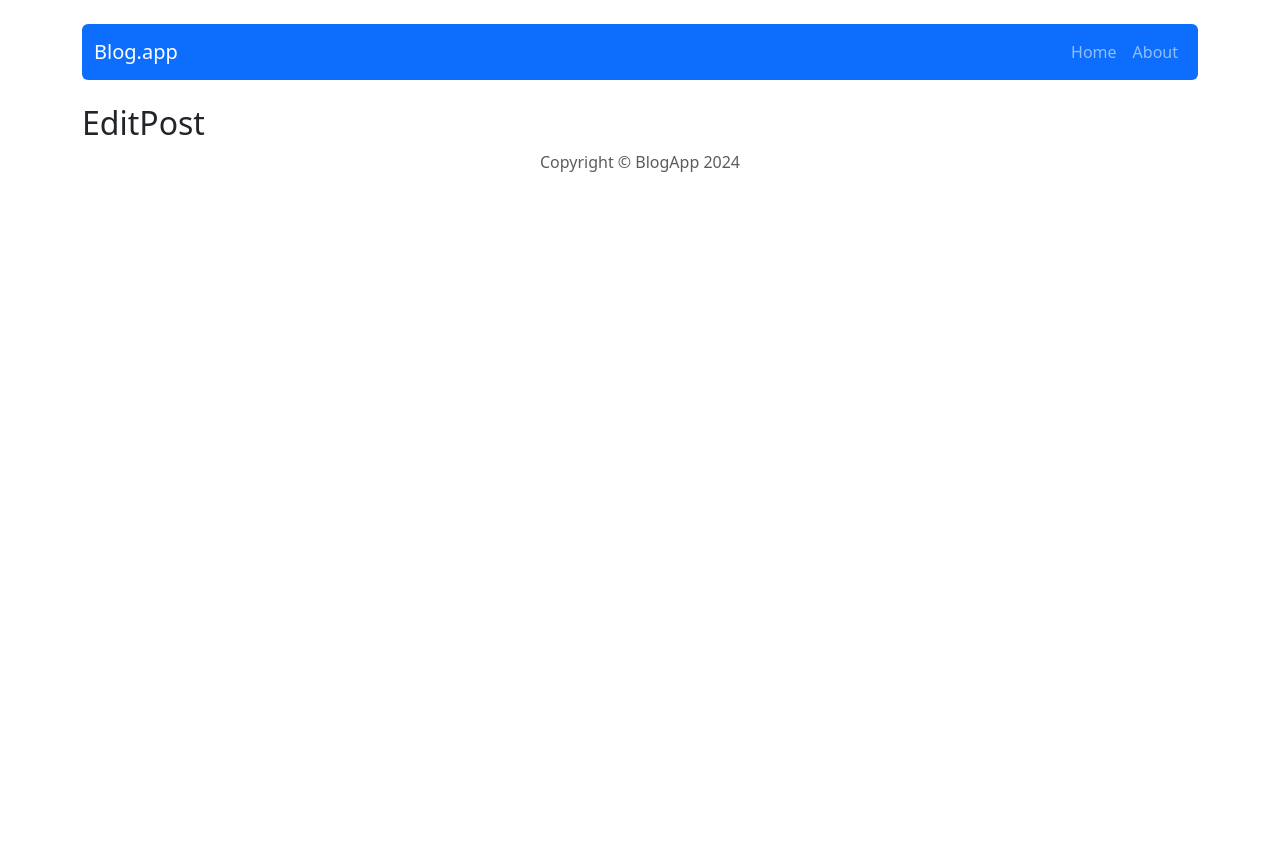
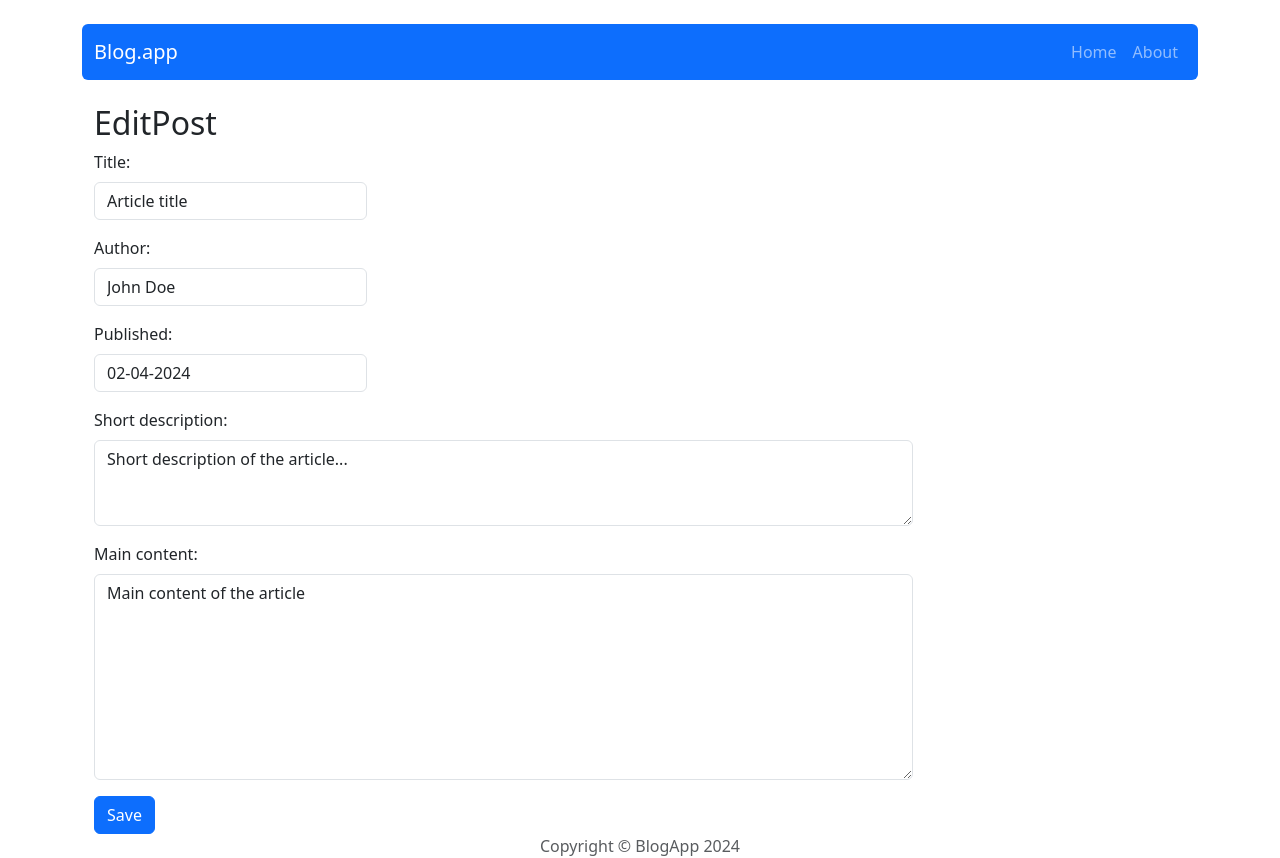
Before and after one commit to grzanek-monika/Blog-app, a React (Create React App) app: page /post/edit/1 in a window 1280 px wide. Before the commit the page ends 800 px from the top, so only its background shows below. Built offline with nearby package versions, Linux system fonts and the light colour scheme.

Commit message:
Add EditPostForm component and render this in EditPost component

```diff
--- a/src/App.js
+++ b/src/App.js
@@ -17,9 +17,9 @@ function App() {
         <Routes>
           <Route path='/' element={<Home />} />
           <Route path='/about' element={<About />} />
-          <Route path='/post/:postId' element={<SinglePost />} />
+          <Route path='/post/:id' element={<SinglePost />} />
           <Route path='/post/add' element={<AddPost />} />
-          <Route path='/post/edit/:postId' element={<EditPost />} />
+          <Route path='/post/edit/:id' element={<EditPost />} />
         </Routes>
         <Footer />
       </Container>
--- a/src/components/features/EditPostForm/EditPostForm.js
+++ b/src/components/features/EditPostForm/EditPostForm.js
@@ -1,8 +1,23 @@
 import PostForm from "../PostForm/PostForm.js";
+import { useParams, useNavigate } from "react-router-dom";
+import { useSelector, useDispatch } from "react-redux";
+import { getPostById } from "../../../redux/postsReducer.js";
+import { editPost } from "../../../redux/postsReducer.js";
 
 const EditPostForm = () => {
+    const {id} = useParams();
+    const navigate = useNavigate();
+    const dispatch = useDispatch();
+    const postToEdit = useSelector(state => getPostById(state, id));
+    const edit = postToEdit => {
+        dispatch(editPost({...postToEdit, id}));
+        navigate('/');
+    }
+
+    if(!id) return navigate('/');
     return(
-        <PostForm actionText='Edit' />
+        <PostForm action={edit} actionText='Save' title={postToEdit.title} author={postToEdit.author}
+            publishedDate={postToEdit.publishedDate} shortDescription={postToEdit.shortDescription} content={postToEdit.content} />
     )
 }
 
--- a/src/components/features/Post/Post.js
+++ b/src/components/features/Post/Post.js
@@ -5,8 +5,8 @@ import { Card, Container, Button } from "react-bootstrap";
 import ModalPage from "../ModalPage/ModalPage.js";
 
 const Post = () => {
-    const {postId} = useParams();
-    const postData = useSelector(state => getPostById(state, postId));
+    const {id} = useParams();
+    const postData = useSelector(state => getPostById(state, id));
     if(!postData) return <Navigate to="/" />
     else return(
         <Container className="d-flex justify-content-around">
@@ -21,7 +21,7 @@ const Post = () => {
                 </Card.Body>
             </Card>
             <div>
-                <Button as={NavLink} to={`/post/edit/${postId}`} variant="outline-primary">Edit</Button>{' '}
+                <Button as={NavLink} to={`/post/edit/${id}`} variant="outline-primary">Edit</Button>{' '}
                 <ModalPage id={postData.id} />
             </div>
         </Container>
--- a/src/components/pages/EditPost/EditPost.js
+++ b/src/components/pages/EditPost/EditPost.js
@@ -1,6 +1,13 @@
+import EditPostForm from "../../features/EditPostForm/EditPostForm.js";
+import { Container } from "react-bootstrap";
+
 const EditPost = () => {
     return(
-        <h2>EditPost</h2>
+        <Container>
+            <h2>EditPost</h2>
+            <EditPostForm />
+        </Container>
+
     )
 }
 
--- a/src/redux/postsReducer.js
+++ b/src/redux/postsReducer.js
@@ -2,7 +2,7 @@ import shortid from "shortid";
 
 //selectors
 export const getAllPosts = (state => state.posts);
-export const getPostById = ({posts}, postId) => posts.find(post => post.id === postId);
+export const getPostById = ({posts}, id) => posts.find(post => post.id === id);
 
 // actions
 const createActionName = actionName => `app/posts/${actionName}`;
```
Also changed, not shown: src/components/features/PostForm/PostForm.js (indentation only).
